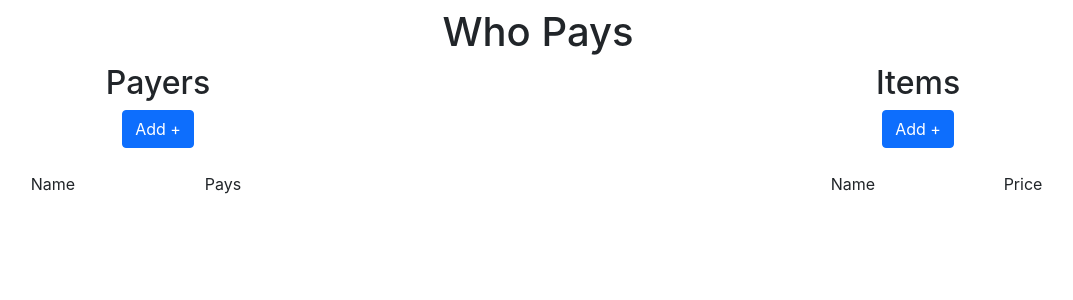
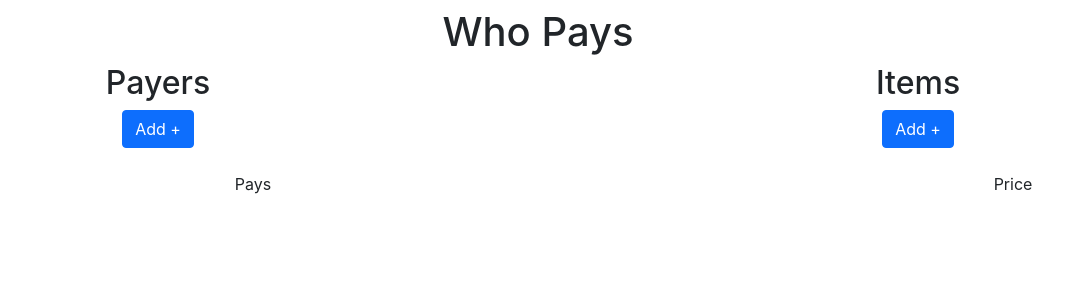
Before and after one commit to miguel-martinr/WhoPays, a React (Create React App) app: page / in a window 1280 px wide. Shown: the top 300 px of the page, without its empty margins (102-1175 px from the left). Built offline with nearby package versions, Linux system fonts and the light colour scheme.

Commit message:
lists names fic

```diff
--- a/src/App.tsx
+++ b/src/App.tsx
@@ -1,3 +1,4 @@
+import { useEffect, useState } from 'react';
 import { Col, Container, Row } from 'react-bootstrap';
 import './App.css';
 import { useAppDispatch } from './app/hooks';
@@ -5,6 +6,7 @@ import { ItemsList } from './features/Item/ItemsList';
 import { PayersList } from './features/Payer/PayersList';
 import { addItem, addPayer } from './features/state/whoPaysSlice';
 import { AddButton } from './features/Utils';
+import { getBSSize } from './features/Utils/ScreenSizeBreakPoints';
 
 
 
@@ -13,8 +15,17 @@ function App() {
   const dispatch = useAppDispatch();
 
   const defaultPayerProps = { name: '', ammountToPay: 0, linkedItems: [], id: 'EMPTY_PAYER' };
-  const defaultItemProps = { name: '', price: 0, linkedPayers: [], id: 'EMPTY_ITEM' };
+  const defaultItemProps = { name: '', price: 0, linkedPayers: [], id: 'EMPTY_ITEM' }
 
+  const [state, setState] = useState({bsSize: getBSSize()});
+
+  useEffect(() => {
+    const resizeListener = () => {
+      setState({bsSize: getBSSize()})
+    }
+    window.addEventListener('resize', resizeListener);
+    return () => window.removeEventListener('resize', resizeListener);
+  }, []);
 
   const addPayerHandler = () => {
     dispatch(addPayer(defaultPayerProps));
@@ -23,6 +34,9 @@ function App() {
   const addItemHandler = () => {
     dispatch(addItem(defaultItemProps));
   }
+
+  const showListsNames = state.bsSize !== 'sm' && state.bsSize !== 'xs';
+  const buttonsMargin = showListsNames ? 'mb-4' : 'mb-3';
 
 
   return (
@@ -40,7 +54,7 @@ function App() {
         </Row>
 
         {/* Buttons */}
-        <Row>
+        <Row className={buttonsMargin}>
           {/* Payers */}
           <Col className='text-center'>
             <AddButton
@@ -58,22 +72,22 @@ function App() {
         </Row>
 
         {/* Lists names */}
-        <Row className='mt-4'>
+        <Row hidden={!showListsNames}>
           {/* Payers */}
           <Col>
-            <Row className='me-5'>
-              <Col className="text-center">Name</Col>
+            <Row>
+              {/* <Col className="text-center">Name</Col> */}
               <Col className="text-center" >Pays</Col>
-              <Col></Col>
+              {/* <Col></Col> */}
             </Row>
           </Col>
 
           {/* Items */}
           <Col>
-          <Row className='ms-5'>
-              <Col></Col>
-              <Col className="text-center">Name</Col>
-              <Col className="text-center" >Price</Col>
+          <Row>
+              {/* <Col></Col> */}
+              {/* <Col className="text-center">Name</Col> */}
+              <Col sm={4} className="text-center offset-sm-8" >Price</Col>
             </Row>
 
           </Col>
--- a/src/features/Item/Item.tsx
+++ b/src/features/Item/Item.tsx
@@ -26,7 +26,7 @@ export const Item = ({ item }: ItemComponentProps) => {
   }
   return (
 
-    <Row className="ms-5">
+    <Row>
       <Col>
         {
           !payerBeingLinkedId ?
--- a/src/features/Payer/Payer.tsx
+++ b/src/features/Payer/Payer.tsx
@@ -32,7 +32,7 @@ export const Payer = ({ payer }: PayerComponentProps) => {
 
 
   return (
-    <Row className="me-5">
+    <Row>
       <NameInput
         itemOrPayer={payer}
         nameUpdater={updatePayer}
```
